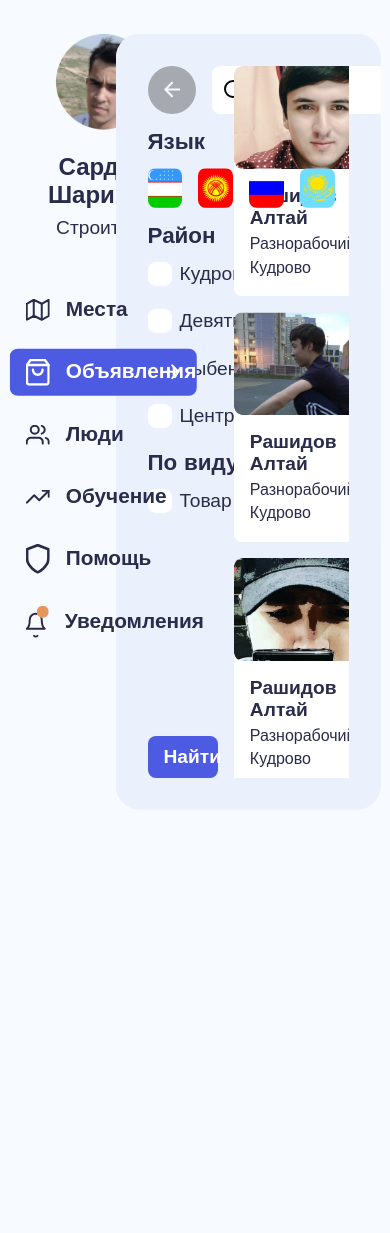
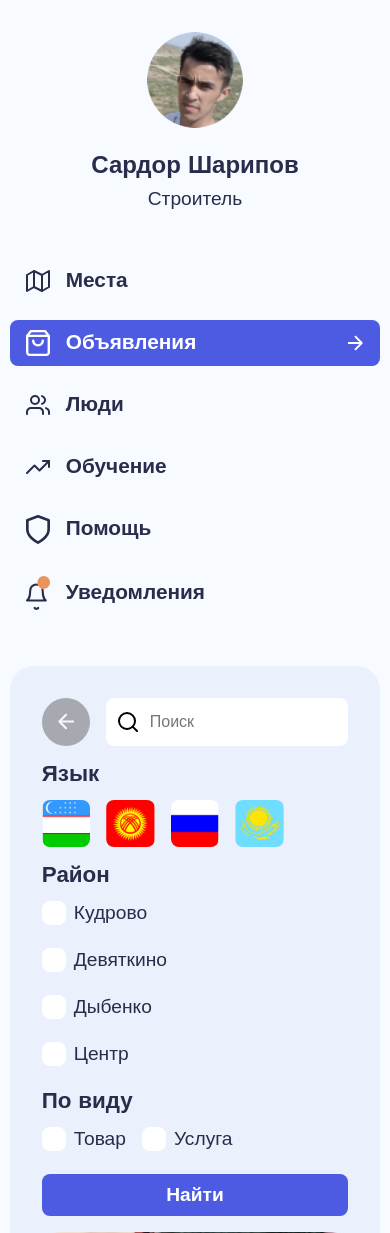
Before and after one commit to PPnP/LaborHack, a Python web app: template app/templates/desk.html in a window 390 px wide. Shown: the top 1233 px of the page. Before the commit the page ends 809 px from the top, so only its background shows below. Run offline with Jinja, Linux system fonts and the light colour scheme; the template is opened without the code that fills it, so the values that code supplies are empty; some libraries are stand-ins or nearby versions.

Commit message:
to add support for mobile devices

```diff
--- a/app/static/styles/main.css
+++ b/app/static/styles/main.css
@@ -397,7 +397,8 @@ textarea {
 
 .add-event__labels,
 .get-help__labels {
-    grid-gap: 1rem
+    grid-gap: 1rem;
+    margin-bottom: 1rem
 }
 
 .add-event__input,
@@ -766,3 +767,41 @@ textarea {
     width: 40%;
     margin: 4rem auto 2rem
 }
+
+@media screen and (max-width: 1000px) {
+
+    .wrapper,
+    .content,
+    .search-results,
+    .get-help {
+        grid-template-columns: 1fr;
+        grid-auto-rows: minmax(min-content, max-content);
+    }
+
+    .wrapper {
+        grid-gap: 3rem;
+        position: static;
+        left: 0;
+        top: 0;
+        transform: none;
+        height: auto;
+        margin: 2rem auto;
+    }
+
+    .content__map {
+        height: 30rem;
+        order: -1
+    }
+
+    .education__button {
+        width: 100%;
+    }
+
+    .get-help__button {
+        width: 50%;
+    }
+
+    .help__arrow {
+        display: none;
+    }
+}
--- a/app/static/styles/preloader.css
+++ b/app/static/styles/preloader.css
@@ -1,5 +1,5 @@
 .preloader {
-    position: absolute;
+    position: fixed;
     width: 100%;
     height: 100%;
     display: flex;
--- a/app/templates/desk.html
+++ b/app/templates/desk.html
@@ -23,10 +23,11 @@
                 {% include "blocks/selection/language_selection.html" %}
                 {% include "blocks/selection/district_selection.html" %}
                 {% include "blocks/selection/service_selection.html" %}
+
+                <button class="button button_fw" id="find_button">
+                    Найти
+                </button>
             </div>
-            <button class="button button_fw" id="find_button">
-                Найти
-            </button>
         </div>
 
         <div class="search-results">
--- a/app/templates/help.html
+++ b/app/templates/help.html
@@ -51,7 +51,7 @@
 
             </div>
 
-            <img src="{{ url_for('static', filename='images/posters/help/2.png') }}">
+            <img src="{{ url_for('static', filename='images/posters/help/2.png') }}" class="help__arrow">
 
         </div>
 
```
Also changed, not shown: app/templates/search.html (+4 -3 lines).
